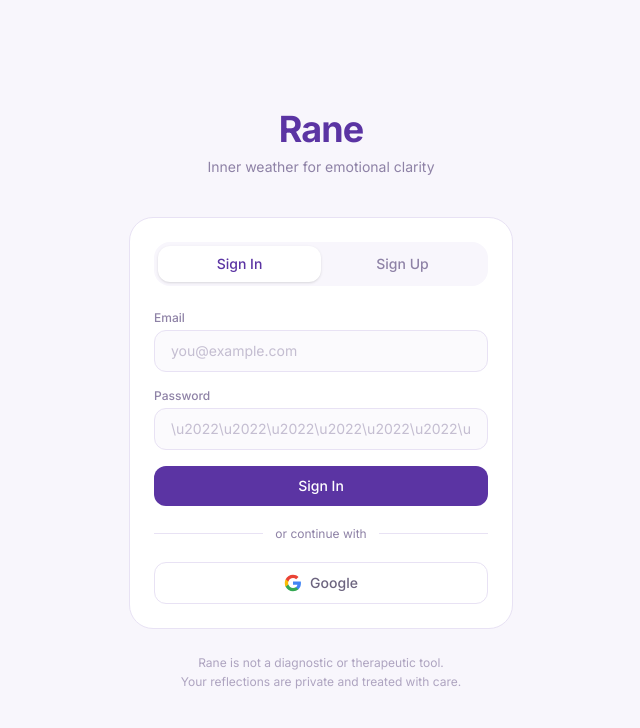
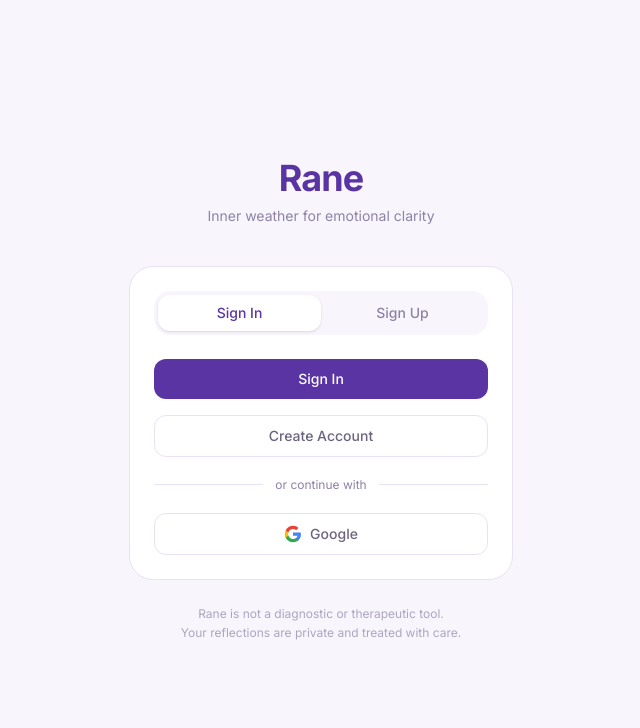
Before and after one commit to aryatorney/InnovateHerApp, a Next.js app in the folder rane/: page /auth in a window 1280 px wide. Shown: the top 728 px of the page, without its empty margins (319-959 px from the left). Built offline with nearby package versions, Linux system fonts and the light colour scheme.

Commit message:
Fix Auth0 integration: remove incorrect route handler and update login links

```diff
--- a/rane/src/app/auth/page.tsx
+++ b/rane/src/app/auth/page.tsx
@@ -49,8 +49,8 @@ export default function AuthPage() {
             <button
               onClick={() => setMode("login")}
               className={`flex-1 rounded-xl py-2 text-sm font-medium transition-all ${mode === "login"
-                  ? "bg-card text-indigo shadow-sm"
-                  : "text-muted hover:text-foreground"
+                ? "bg-card text-indigo shadow-sm"
+                : "text-muted hover:text-foreground"
                 }`}
             >
               Sign In
@@ -58,60 +58,28 @@ export default function AuthPage() {
             <button
               onClick={() => setMode("signup")}
               className={`flex-1 rounded-xl py-2 text-sm font-medium transition-all ${mode === "signup"
-                  ? "bg-card text-indigo shadow-sm"
-                  : "text-muted hover:text-foreground"
+                ? "bg-card text-indigo shadow-sm"
+                : "text-muted hover:text-foreground"
                 }`}
             >
               Sign Up
             </button>
           </div>
 
-          <form onSubmit={handleSubmit} className="space-y-4">
-            {mode === "signup" && (
-              <div>
-                <label className="mb-1 block text-xs font-medium text-muted">
-                  Name
-                </label>
-                <input
-                  type="text"
-                  value={name}
-                  onChange={(e) => setName(e.target.value)}
-                  placeholder="Your name"
-                  className="w-full rounded-xl border border-card-border bg-background/50 px-4 py-2.5 text-sm placeholder:text-muted/50 focus:border-indigo/40 focus:outline-none focus:ring-2 focus:ring-indigo/10"
-                />
-              </div>
-            )}
-            <div>
-              <label className="mb-1 block text-xs font-medium text-muted">
-                Email
-              </label>
-              <input
-                type="email"
-                value={email}
-                onChange={(e) => setEmail(e.target.value)}
-                placeholder="you@example.com"
-                className="w-full rounded-xl border border-card-border bg-background/50 px-4 py-2.5 text-sm placeholder:text-muted/50 focus:border-indigo/40 focus:outline-none focus:ring-2 focus:ring-indigo/10"
-              />
-            </div>
-            <div>
-              <label className="mb-1 block text-xs font-medium text-muted">
-                Password
-              </label>
-              <input
-                type="password"
-                value={password}
-                onChange={(e) => setPassword(e.target.value)}
-                placeholder="\u2022\u2022\u2022\u2022\u2022\u2022\u2022\u2022"
-                className="w-full rounded-xl border border-card-border bg-background/50 px-4 py-2.5 text-sm placeholder:text-muted/50 focus:border-indigo/40 focus:outline-none focus:ring-2 focus:ring-indigo/10"
-              />
-            </div>
-            <button
-              type="submit"
-              className="w-full rounded-xl bg-indigo py-2.5 text-sm font-medium text-white transition-all hover:bg-indigo/90"
+          <div className="space-y-4">
+            <a
+              href="/api/auth/login"
+              className="block w-full rounded-xl bg-indigo py-2.5 text-center text-sm font-medium text-white transition-all hover:bg-indigo/90"
             >
-              {mode === "login" ? "Sign In" : "Create Account"}
-            </button>
-          </form>
+              Sign In
+            </a>
+            <a
+              href="/api/auth/login?screen_hint=signup"
+              className="block w-full rounded-xl border border-card-border py-2.5 text-center text-sm font-medium text-foreground/70 transition-all hover:bg-background"
+            >
+              Create Account
+            </a>
+          </div>
 
           {/* Health Connect Prompt Modal */}
           {showHealthPrompt && (
```
